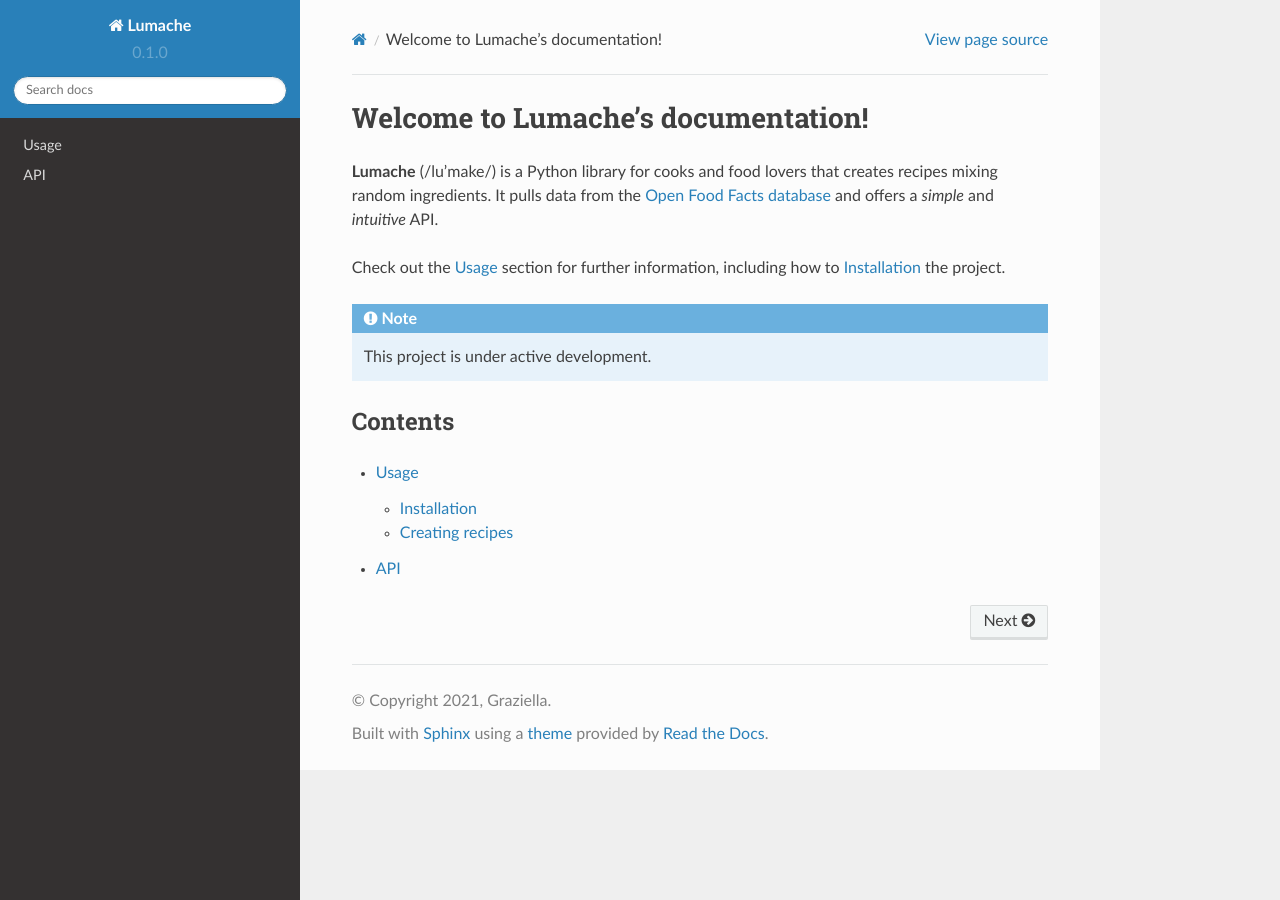
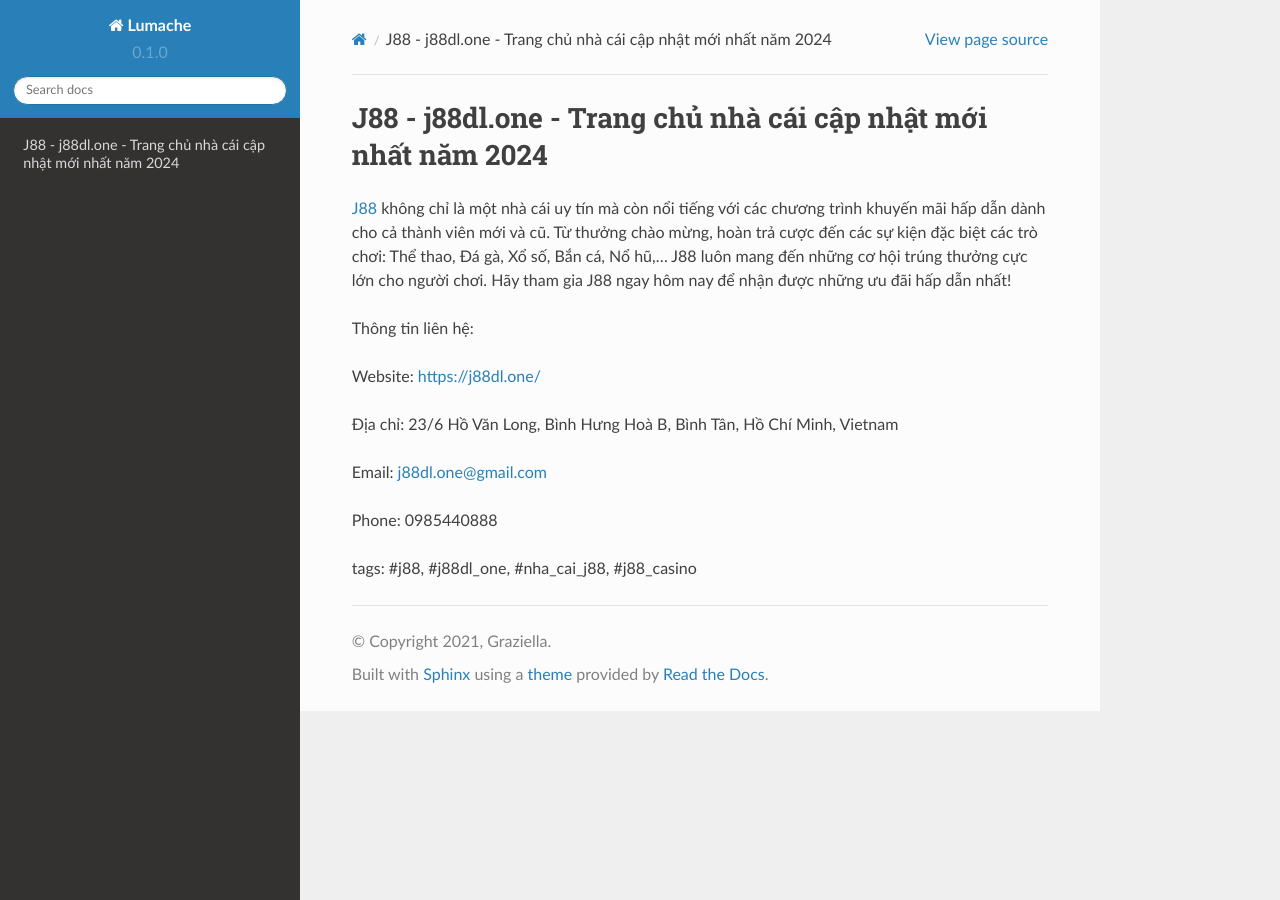
Before and after one commit to vqtranquocthuan424/j88dlone, a Sphinx documentation site: the page built from docs/source/index.rst, in a window 1280 px wide. Built offline with Sphinx 7.4.7 and the Read the Docs theme 2.0.0, drawn with Linux system fonts in a browser that asks for light colours.

Commit message:
Update index.rst

```diff
--- a/docs/source/index.rst
+++ b/docs/source/index.rst
@@ -1,22 +1,16 @@
-Welcome to Lumache's documentation!
+J88 - j88dl.one - Trang chủ nhà cái cập nhật mới nhất năm 2024
 ===================================
 
-**Lumache** (/lu'make/) is a Python library for cooks and food lovers
-that creates recipes mixing random ingredients.
-It pulls data from the `Open Food Facts database <https://world.openfoodfacts.org/>`_
-and offers a *simple* and *intuitive* API.
+`J88 <https://j88dl.one/>`_ không chỉ là một nhà cái uy tín mà còn nổi tiếng với các chương trình khuyến mãi hấp dẫn dành cho cả thành viên mới và cũ. Từ thưởng chào mừng, hoàn trả cược đến các sự kiện đặc biệt các trò chơi: Thể thao, Đá gà, Xổ số, Bắn cá, Nổ hũ,...  J88 luôn mang đến những cơ hội trúng thưởng cực lớn cho người chơi. Hãy tham gia J88 ngay hôm nay để nhận được những ưu đãi hấp dẫn nhất!
 
-Check out the :doc:`usage` section for further information, including
-how to :ref:`installation` the project.
+Thông tin liên hệ:
 
-.. note::
+Website: https://j88dl.one/
 
-   This project is under active development.
+Địa chỉ: 23/6 Hồ Văn Long, Bình Hưng Hoà B, Bình Tân, Hồ Chí Minh, Vietnam
 
-Contents
---------
+Email: j88dl.one@gmail.com
 
-.. toctree::
+Phone: 0985440888
 
-   usage
-   api
+tags: #j88, #j88dl_one, #nha_cai_j88, #j88_casino
```
